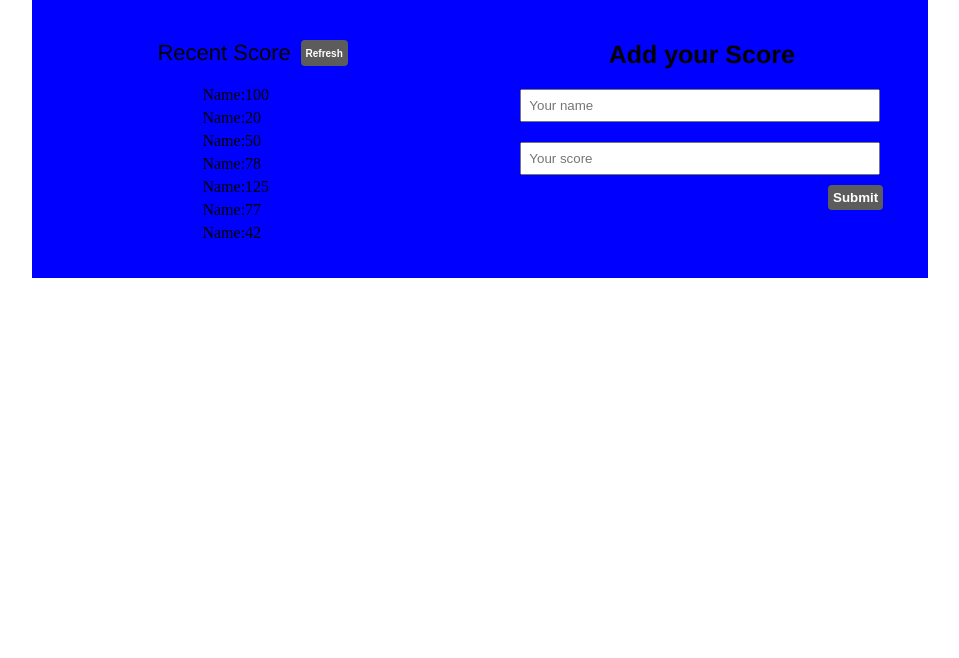
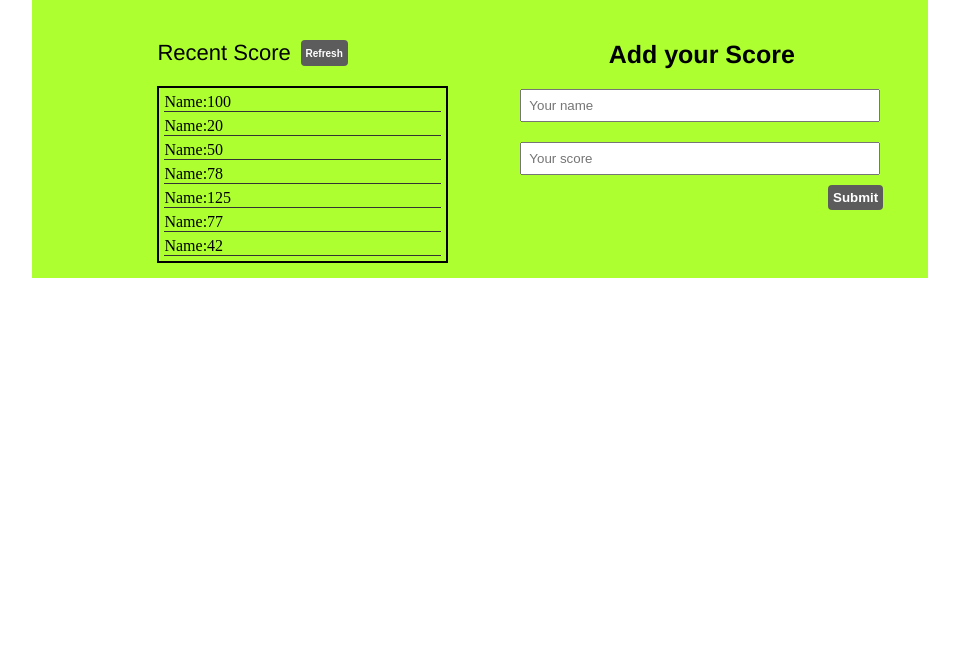
Before and after one commit to kkmanuu/Leaderboard, a website built with webpack: page src/index.html in a window 1280 px wide. Shown: the part 142-800 px from the top of the page, without its empty margins (160-1119 px from the left). Built offline with nearby package versions, Linux system fonts and the light colour scheme.

Commit message:
add webpack and modified leaderboard styles

```diff
--- a/package.json
+++ b/package.json
@@ -26,5 +26,8 @@
     "stylelint-scss": "^3.21.0",
     "webpack-cli": "^5.1.4",
     "webpack-dev-server": "^4.15.1"
+  },
+  "dependencies": {
+    "webpack": "^5.88.1"
   }
 }
--- a/src/index.html
+++ b/src/index.html
@@ -16,7 +16,7 @@
                     <p class="recent-score">Recent Score</p>
                     <button class="refresh">Refresh</button>
                 </div>
-                <ul class="Fully-score">
+                <ul class="scores">
                     <li class="each-entrance">
                         <p>Name:</p>
                         <p>100</p>
--- a/src/style.css
+++ b/src/style.css
@@ -7,7 +7,7 @@ main {
   height: 350px;
   width: 70%;
   margin: auto;
-  background-color: rgb(0, 0, 255);
+  background-color: greenyellow;
 }
 
 .leader-area {
@@ -42,7 +42,7 @@ h1 {
   font-size: 10px;
 }
 
-.fully-score {
+.scores {
   border: 2px solid black;
   width: 80%;
   padding: 0;
@@ -58,6 +58,7 @@ input {
 .each-entrance {
   display: flex;
   margin: 5px;
+  border-bottom: 1px solid #333;
 }
 
 h3 {
```
Also changed, not shown: 1 other file.
